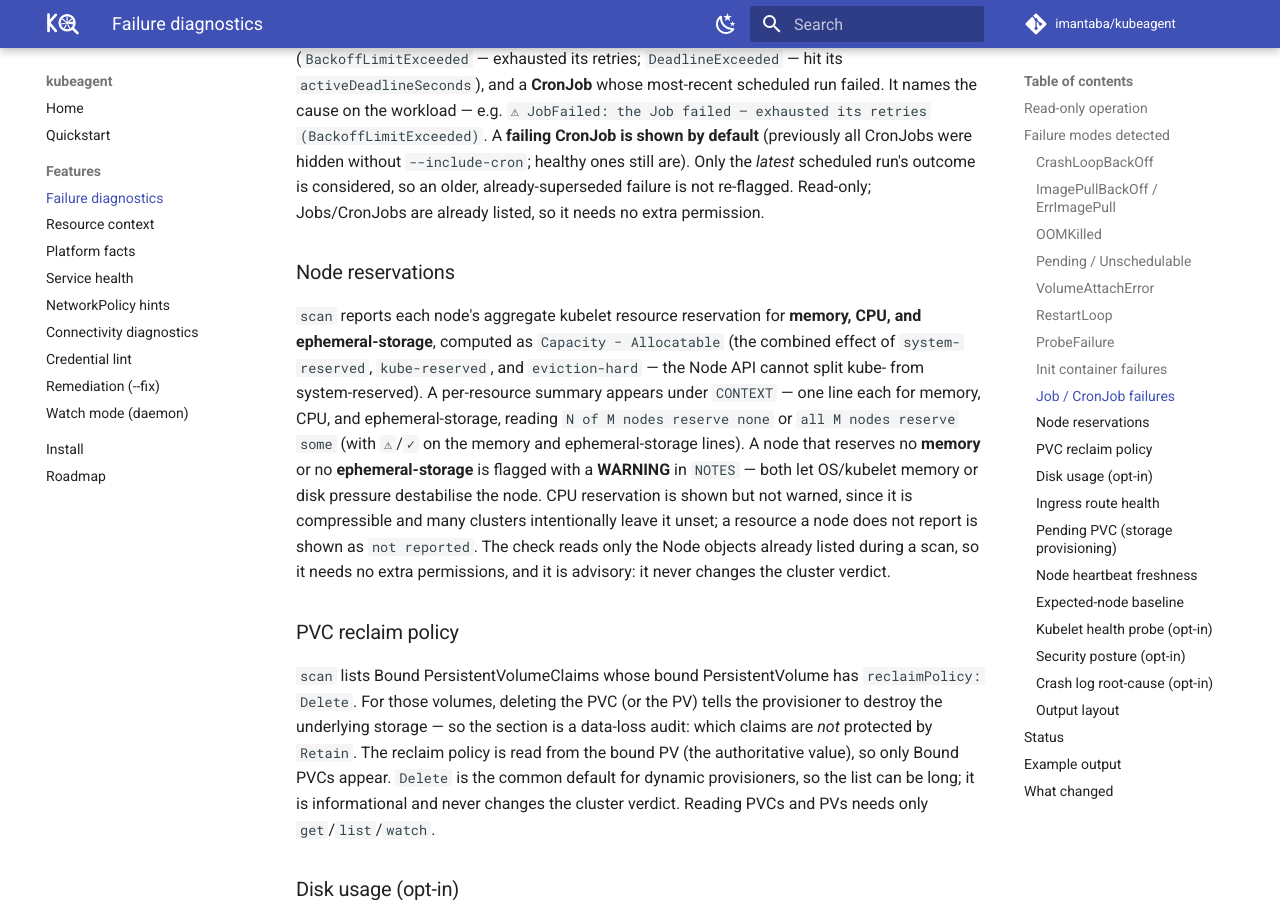
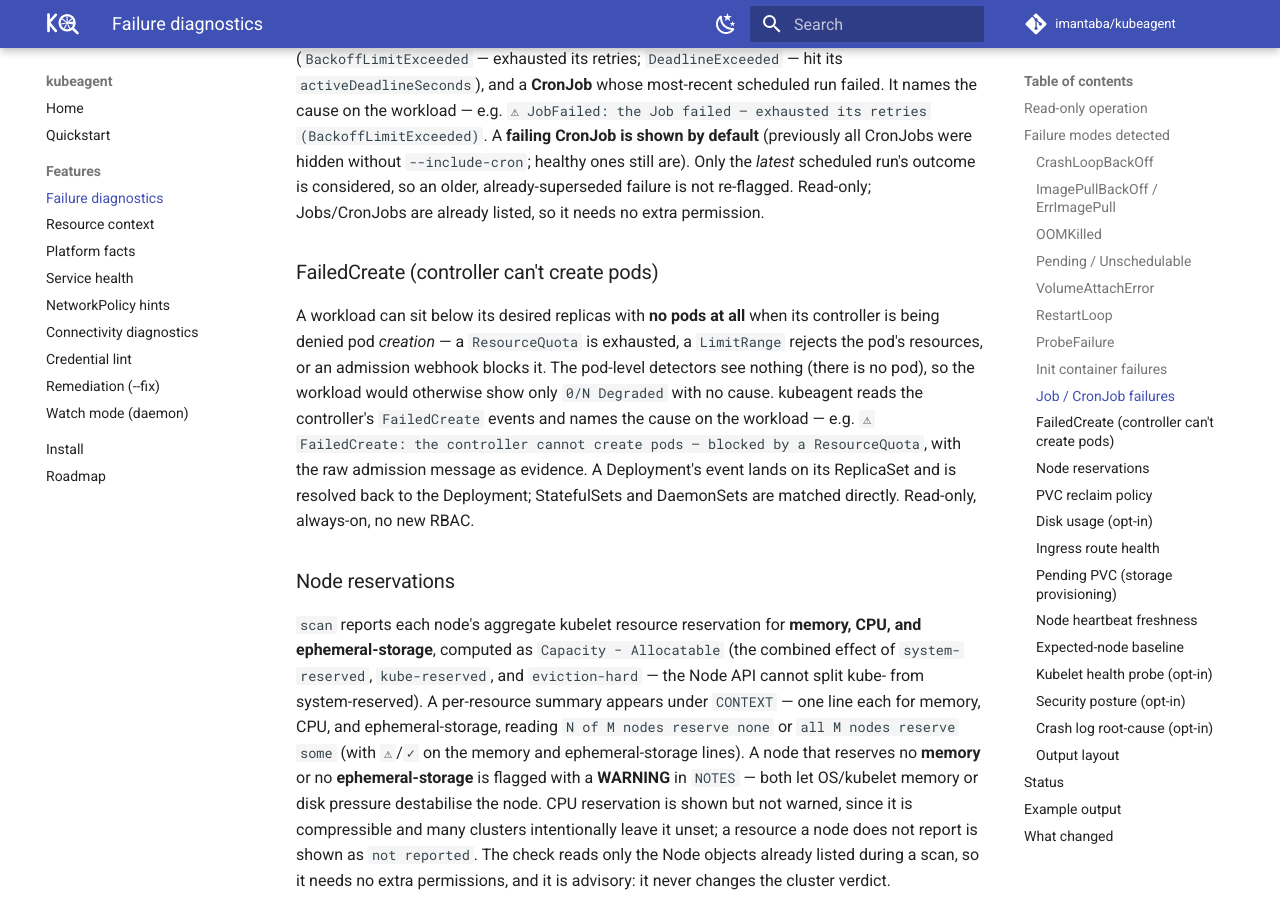
Before and after one commit to imantaba/kubeagent, an MkDocs documentation site: the page built from website/docs/features/diagnostics.md, in a window 1280 px wide and 900 px high, scrolled down 2137 px. Built offline with MkDocs 1.6.1 and Material for MkDocs 9.7.7, drawn with Linux system fonts in a browser that asks for light colours; comment, search, counter and statistics services are not loaded; some of the changed text lies outside the part shown.

Commit message:
docs: document the FailedCreate pod-creation check

```diff
--- a/website/docs/features/diagnostics.md
+++ b/website/docs/features/diagnostics.md
@@ -89,6 +89,19 @@ retries (BackoffLimitExceeded)`. A **failing CronJob is shown by default** (prev
 CronJobs were hidden without `--include-cron`; healthy ones still are). Only the *latest*
 scheduled run's outcome is considered, so an older, already-superseded failure is not
 re-flagged. Read-only; Jobs/CronJobs are already listed, so it needs no extra permission.
+
+### FailedCreate (controller can't create pods)
+
+A workload can sit below its desired replicas with **no pods at all** when its
+controller is being denied pod *creation* — a `ResourceQuota` is exhausted, a
+`LimitRange` rejects the pod's resources, or an admission webhook blocks it. The
+pod-level detectors see nothing (there is no pod), so the workload would
+otherwise show only `0/N Degraded` with no cause. kubeagent reads the
+controller's `FailedCreate` events and names the cause on the workload — e.g.
+`⚠ FailedCreate: the controller cannot create pods — blocked by a ResourceQuota`,
+with the raw admission message as evidence. A Deployment's event lands on its
+ReplicaSet and is resolved back to the Deployment; StatefulSets and DaemonSets
+are matched directly. Read-only, always-on, no new RBAC.
 
 ### Node reservations
 
@@ -278,7 +291,7 @@ schema are unchanged.
 
 `kubeagent scan` performs a read-only, whole-cluster scan and reports
 CrashLoopBackOff, ImagePullBackOff/ErrImagePull, OOMKilled,
-Pending/Unschedulable, VolumeAttachError (Multi-Attach), RestartLoop, ProbeFailure, init-container failures, and failed Jobs/CronJobs, in text or JSON.
+Pending/Unschedulable, VolumeAttachError (Multi-Attach), RestartLoop, ProbeFailure, init-container failures, failed Jobs/CronJobs, and controllers that cannot create pods (FailedCreate), in text or JSON.
 
 The optional `--explain` flag makes a single Claude API call to summarize
 findings in plain English. The deterministic core still works offline with no
```
Also changed, not shown: website/docs/quickstart.md (+4 -1 lines), CHANGELOG.md, README.md.
